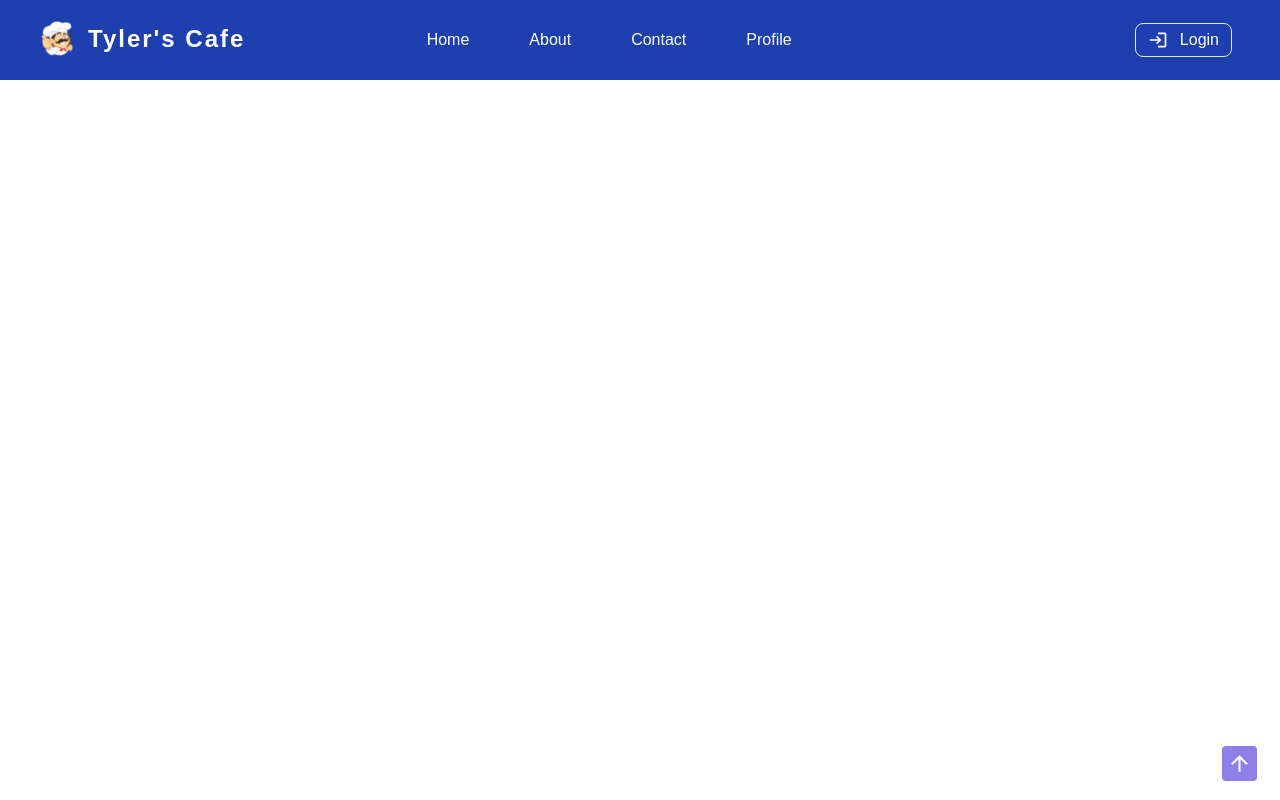
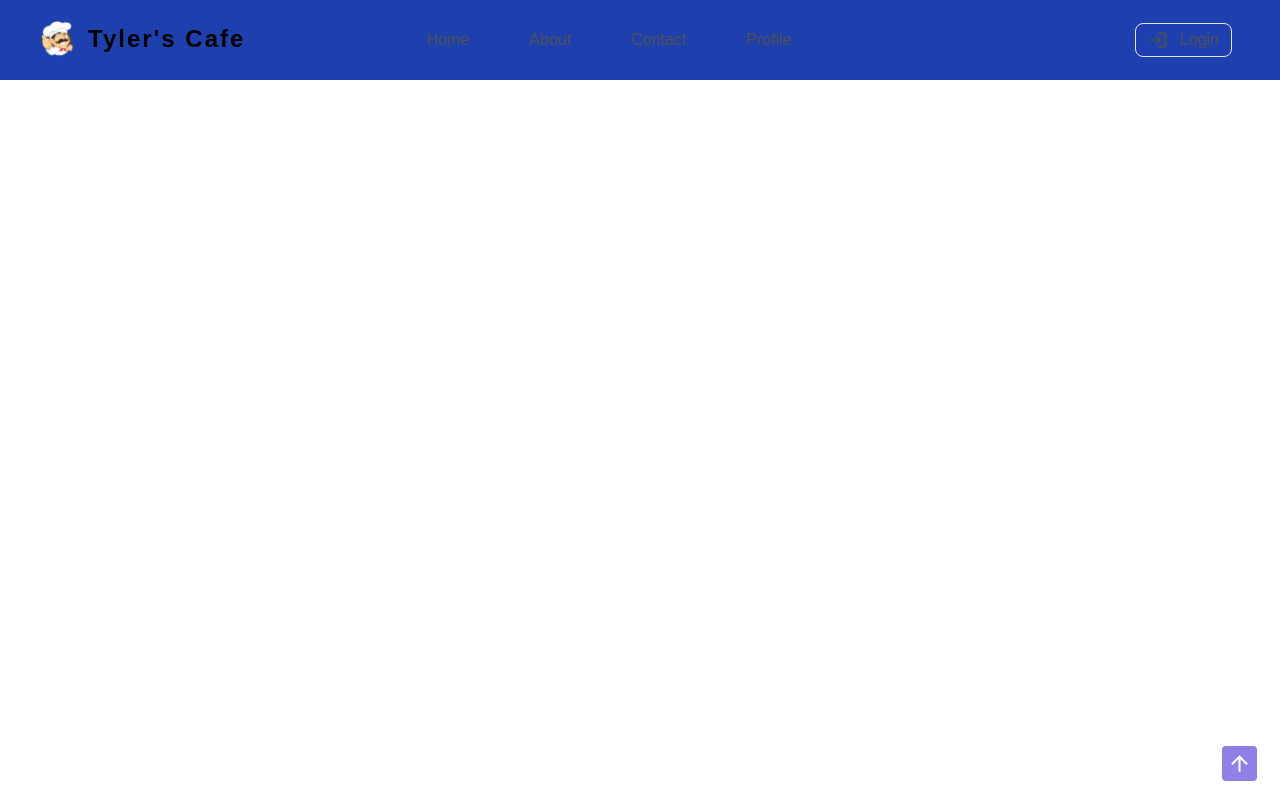
Before and after one commit to AshanSandeep06/Food-Shop-System, a React (Create React App) app in the folder frontend/: page / in a window 1280 px wide. Built offline with nearby package versions, Linux system fonts and the light colour scheme.

Commit message:
Content Updated in Header component

```diff
--- a/frontend/src/components/Header/Header.tsx
+++ b/frontend/src/components/Header/Header.tsx
@@ -11,13 +11,10 @@ const Header = () => {
 
   return (
     // <!--Header-->
-    // !text-[rgb(81,81,81)]
-    <header className="flex w-full h-20 bg-[hsla(0,0%,100%,.4)] !bg-blue-800 !text-white backdrop-blur-md z-10 fixed top-0">
+    <header className="flex w-full h-20 bg-[hsla(0,0%,100%,.4)] !bg-blue-800 !text-[rgb(81,81,81)] backdrop-blur-md z-10 fixed top-0">
       <div className="w-1/3 h-full flex items-center gap-2.5 pl-[38px]">
         <img src={logo} alt="UserImage" className="w-10 h-10" />
-
-        {/* !text-black */}
-        <h1 style={{letterSpacing: "2px"}} className="h-max mb-[3px] !text-2xl">Tyler's Cafe</h1>
+        <h1 style={{letterSpacing: "2px"}} className="h-max mb-[3px] !text-2xl !text-black">Tyler's Cafe</h1>
       </div>
 
       <div className="w-2/3 h-full flex justify-between pr-12">
```
